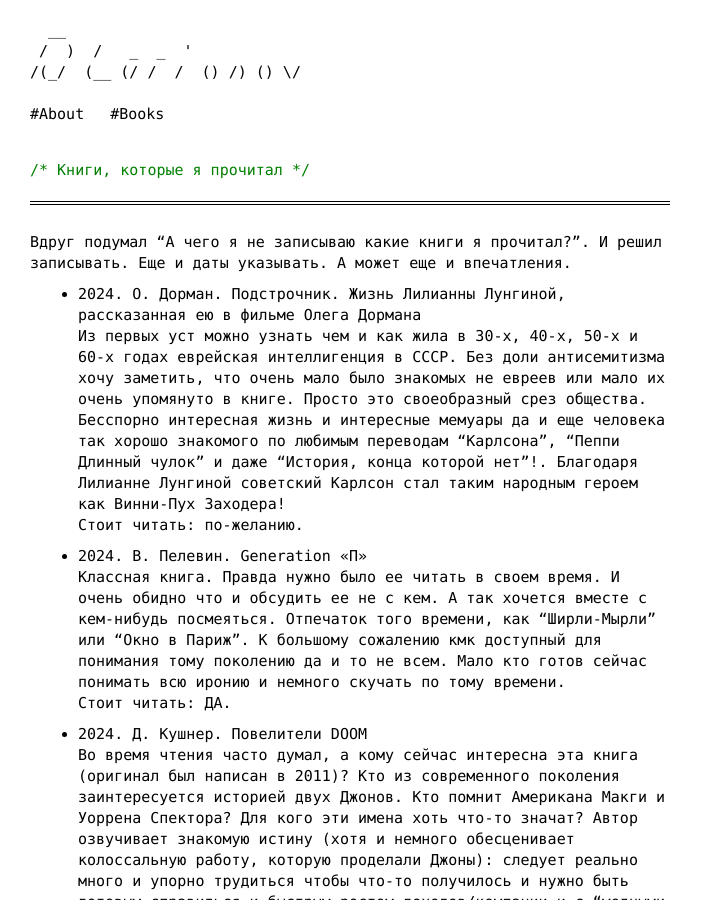
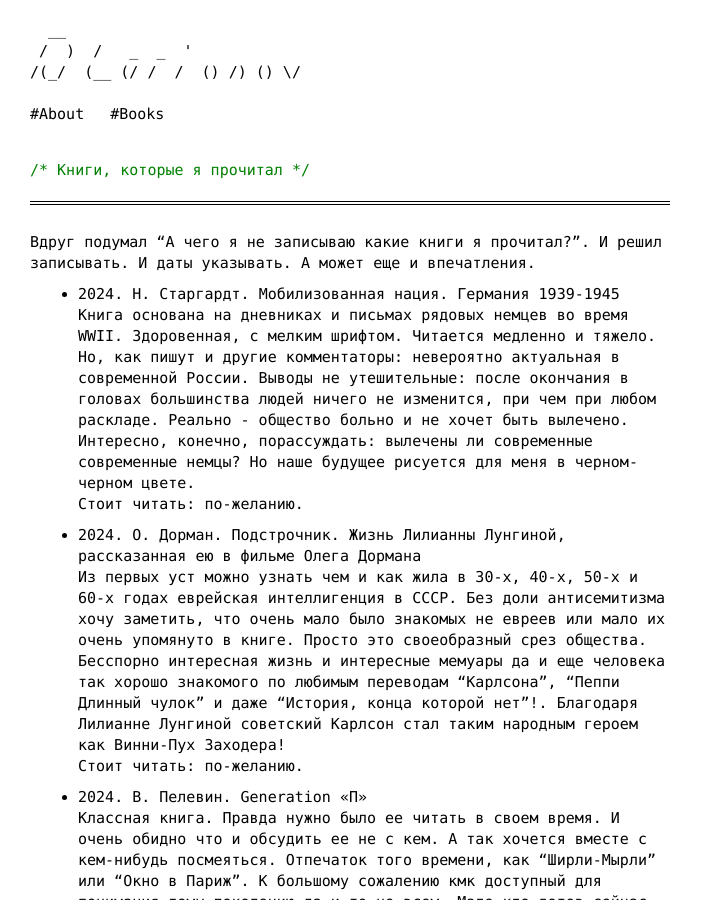
Before and after one commit to InvisibleMan/blog.dlarionov.info, a Jekyll site: the page built from pages/readed_books.md, in a window 1280 px wide and 900 px high. Shown: the whole window, without its empty margins (0-703 px from the left). Built offline with Jekyll 4.4.1, drawn with Linux system fonts in a browser that asks for light colours.

Commit message:
Добавлена рецензия: Н. Старгардт. "Мобилизованная нация. Германия 1939-1945"

```diff
--- a/pages/readed_books.md
+++ b/pages/readed_books.md
@@ -8,7 +8,11 @@ tags:
 ---
 
 Вдруг подумал "А чего я не записываю какие книги я прочитал?".
-И решил записывать. Еще и даты указывать. А может еще и впечатления.
+И решил записывать. И даты указывать. А может еще и впечатления.
+
++ *2024*. Н. Старгардт. **Мобилизованная нация. Германия 1939-1945**
+  Книга основана на дневниках и письмах рядовых немцев во время WWII. Здоровенная, с мелким шрифтом. Читается медленно и тяжело. Но, как пишут и другие комментаторы: невероятно актуальная в современной России. Выводы не утешительные: после окончания в головах большинства людей ничего не изменится, при чем при любом раскладе. Реально - общество больно и не хочет быть вылечено. Интересно, конечно, порассуждать: вылечены ли современные современные немцы? Но наше будущее рисуется для меня в черном-черном цвете.
+  Стоит читать: **по-желанию**.
 
 + *2024*. О. Дорман. **Подстрочник. Жизнь Лилианны Лунгиной, рассказанная ею в фильме Олега Дормана**
   Из первых уст можно узнать чем и как жила в 30-х, 40-х, 50-х и 60-х годах еврейская интеллигенция в СССР. Без доли антисемитизма хочу заметить, что очень мало было знакомых не евреев или мало их очень упомянуто в книге. Просто это своеобразный срез общества. Бесспорно интересная жизнь и интересные мемуары да и еще человека так хорошо знакомого по любимым переводам "Карлсона", "Пеппи Длинный чулок" и даже "История, конца которой нет"!. Благодаря Лилианне Лунгиной советский Карлсон стал таким народным героем как Винни-Пух Заходера!
```
